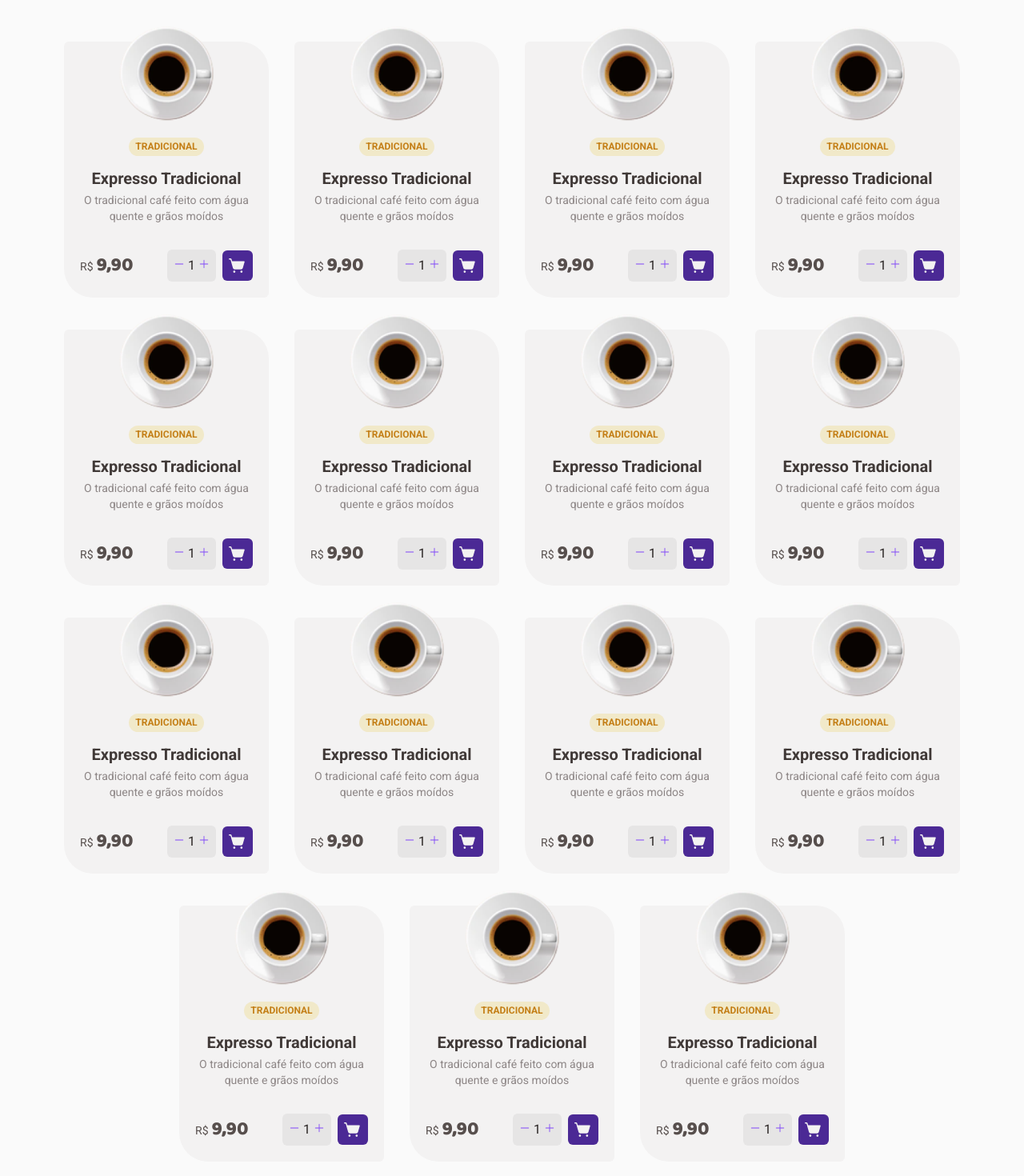
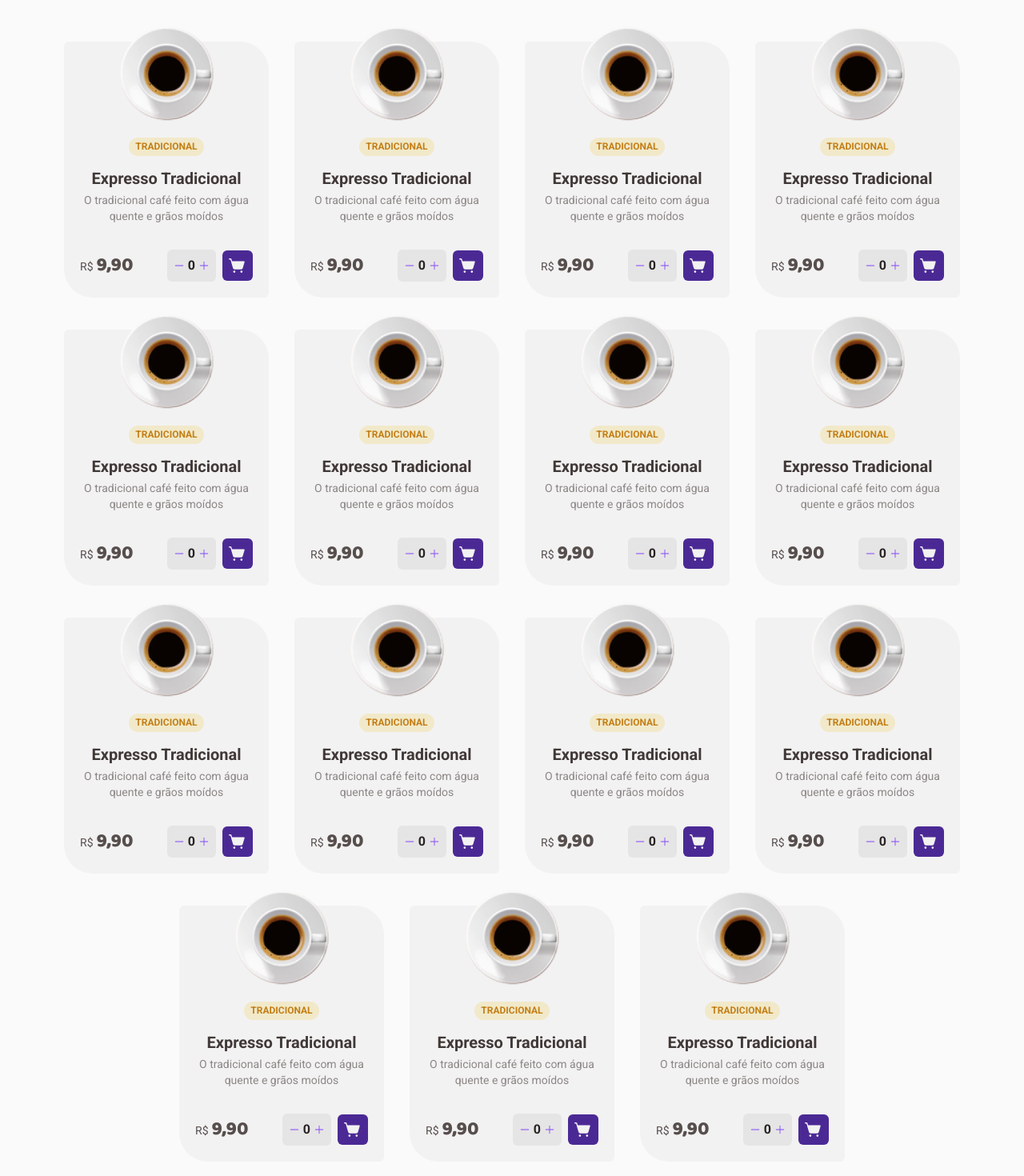
Before and after one commit to dhomini-rabelo/Estudos-Ignite-React-002, a React (Vite) app in the folder projects/practice02/: page / in a window 1280 px wide. Shown: the part 708-2178 px from the top of the page at 80% size. Built offline with nearby package versions, Linux system fonts and the light colour scheme.

Commit message:
up coffee box

```diff
--- a/projects/practice02/src/pages/index/index.tsx
+++ b/projects/practice02/src/pages/index/index.tsx
@@ -39,8 +39,8 @@ export function Index() {
             Com o Coffee Delivery você recebe seu café onde estiver, a qualquer
             hora
           </span>
-          <div className="topics mt-16 flex flex-col items-center justify-center ">
-            <div className="flex flex-wrap gap-y-5 gap-x-10">
+          <div className="grow mx-auto">
+            <div className="grid grid-cols-1 sm:grid-cols-2 mt-16 gap-y-5 gap-x-10">
               <div className="ad-box flex items-center justify-start">
                 <div className="p-2 bg-Yellow-800 text-Gray-100 rounded-full">
                   <ShoppingCart size={16} weight="fill" />
@@ -57,8 +57,6 @@ export function Index() {
                   Embalagem mantém o café intacto
                 </span>
               </div>
-            </div>
-            <div className="flex flex-wrap mt-5 gap-y-5 gap-x-10 mr-[0.6rem] lg:mr-0">
               <div className="ad-box flex items-center justify-start">
                 <div className="p-2 bg-Yellow-500 text-Gray-100 rounded-full">
                   <Timer size={16} weight="fill" />
@@ -110,11 +108,13 @@ export function Index() {
                 <strong className="baloo font-extrabold text-2xl">9,90</strong>
               </div>
               <div className="flex items-center justify-between gap-x-2">
-                <div className="gb-Gray-500 p-2 rounded-md bg-Gray-500">
+                <div className="gb-Gray-500 p-2 rounded-md bg-Gray-500 flex items-center justify-center">
                   <button className="text-Purple-500">
                     <Minus size={14} weight="fill" />
                   </button>
-                  <span className="text-Black-800 mx-1 ">1</span>
+                  <span className="text-Black-800 mx-1">
+                    <strong>0</strong>
+                  </span>
                   <button className="text-Purple-500">
                     <Plus size={14} weight="fill" />
                   </button>
@@ -146,11 +146,13 @@ export function Index() {
                 <strong className="baloo font-extrabold text-2xl">9,90</strong>
               </div>
               <div className="flex items-center justify-between gap-x-2">
-                <div className="gb-Gray-500 p-2 rounded-md bg-Gray-500">
+                <div className="gb-Gray-500 p-2 rounded-md bg-Gray-500 flex items-center justify-center">
                   <button className="text-Purple-500">
                     <Minus size={14} weight="fill" />
                   </button>
-                  <span className="text-Black-800 mx-1 ">1</span>
+                  <span className="text-Black-800 mx-1">
+                    <strong>0</strong>
+                  </span>
                   <button className="text-Purple-500">
                     <Plus size={14} weight="fill" />
                   </button>
@@ -182,11 +184,13 @@ export function Index() {
                 <strong className="baloo font-extrabold text-2xl">9,90</strong>
               </div>
               <div className="flex items-center justify-between gap-x-2">
-                <div className="gb-Gray-500 p-2 rounded-md bg-Gray-500">
+                <div className="gb-Gray-500 p-2 rounded-md bg-Gray-500 flex items-center justify-center">
                   <button className="text-Purple-500">
                     <Minus size={14} weight="fill" />
                   </button>
-                  <span className="text-Black-800 mx-1 ">1</span>
+                  <span className="text-Black-800 mx-1">
+                    <strong>0</strong>
+                  </span>
                   <button className="text-Purple-500">
                     <Plus size={14} weight="fill" />
                   </button>
@@ -218,11 +222,13 @@ export function Index() {
                 <strong className="baloo font-extrabold text-2xl">9,90</strong>
               </div>
               <div className="flex items-center justify-between gap-x-2">
-                <div className="gb-Gray-500 p-2 rounded-md bg-Gray-500">
+                <div className="gb-Gray-500 p-2 rounded-md bg-Gray-500 flex items-center justify-center">
                   <button className="text-Purple-500">
                     <Minus size={14} weight="fill" />
                   </button>
-                  <span className="text-Black-800 mx-1 ">1</span>
+                  <span className="text-Black-800 mx-1">
+                    <strong>0</strong>
+                  </span>
                   <button className="text-Purple-500">
                     <Plus size={14} weight="fill" />
                   </button>
@@ -254,11 +260,13 @@ export function Index() {
                 <strong className="baloo font-extrabold text-2xl">9,90</strong>
               </div>
               <div className="flex items-center justify-between gap-x-2">
-                <div className="gb-Gray-500 p-2 rounded-md bg-Gray-500">
+                <div className="gb-Gray-500 p-2 rounded-md bg-Gray-500 flex items-center justify-center">
                   <button className="text-Purple-500">
                     <Minus size={14} weight="fill" />
                   </button>
-                  <span className="text-Black-800 mx-1 ">1</span>
+                  <span className="text-Black-800 mx-1">
+                    <strong>0</strong>
+                  </span>
                   <button className="text-Purple-500">
                     <Plus size={14} weight="fill" />
                   </button>
@@ -290,11 +298,13 @@ export function Index() {
                 <strong className="baloo font-extrabold text-2xl">9,90</strong>
               </div>
               <div className="flex items-center justify-between gap-x-2">
-                <div className="gb-Gray-500 p-2 rounded-md bg-Gray-500">
+                <div className="gb-Gray-500 p-2 rounded-md bg-Gray-500 flex items-center justify-center">
                   <button className="text-Purple-500">
                     <Minus size={14} weight="fill" />
                   </button>
-                  <span className="text-Black-800 mx-1 ">1</span>
+                  <span className="text-Black-800 mx-1">
+                    <strong>0</strong>
+                  </span>
                   <button className="text-Purple-500">
                     <Plus size={14} weight="fill" />
                   </button>
@@ -326,11 +336,13 @@ export function Index() {
                 <strong className="baloo font-extrabold text-2xl">9,90</strong>
               </div>
               <div className="flex items-center justify-between gap-x-2">
-                <div className="gb-Gray-500 p-2 rounded-md bg-Gray-500">
+                <div className="gb-Gray-500 p-2 rounded-md bg-Gray-500 flex items-center justify-center">
                   <button className="text-Purple-500">
                     <Minus size={14} weight="fill" />
                   </button>
-                  <span className="text-Black-800 mx-1 ">1</span>
+                  <span className="text-Black-800 mx-1">
+                    <strong>0</strong>
+                  </span>
                   <button className="text-Purple-500">
                     <Plus size={14} weight="fill" />
                   </button>
@@ -362,11 +374,13 @@ export function Index() {
                 <strong className="baloo font-extrabold text-2xl">9,90</strong>
               </div>
               <div className="flex items-center justify-between gap-x-2">
-                <div className="gb-Gray-500 p-2 rounded-md bg-Gray-500">
+                <div className="gb-Gray-500 p-2 rounded-md bg-Gray-500 flex items-center justify-center">
                   <button className="text-Purple-500">
                     <Minus size={14} weight="fill" />
                   </button>
-                  <span className="text-Black-800 mx-1 ">1</span>
+                  <span className="text-Black-800 mx-1">
+                    <strong>0</strong>
+                  </span>
                   <button className="text-Purple-500">
                     <Plus size={14} weight="fill" />
                   </button>
@@ -398,11 +412,13 @@ export function Index() {
                 <strong className="baloo font-extrabold text-2xl">9,90</strong>
               </div>
               <div className="flex items-center justify-between gap-x-2">
-                <div className="gb-Gray-500 p-2 rounded-md bg-Gray-500">
+                <div className="gb-Gray-500 p-2 rounded-md bg-Gray-500 flex items-center justify-center">
                   <button className="text-Purple-500">
                     <Minus size={14} weight="fill" />
                   </button>
-                  <span className="text-Black-800 mx-1 ">1</span>
+                  <span className="text-Black-800 mx-1">
+                    <strong>0</strong>
+                  </span>
                   <button className="text-Purple-500">
                     <Plus size={14} weight="fill" />
                   </button>
@@ -434,11 +450,13 @@ export function Index() {
                 <strong className="baloo font-extrabold text-2xl">9,90</strong>
               </div>
               <div className="flex items-center justify-between gap-x-2">
-                <div className="gb-Gray-500 p-2 rounded-md bg-Gray-500">
+                <div className="gb-Gray-500 p-2 rounded-md bg-Gray-500 flex items-center justify-center">
                   <button className="text-Purple-500">
                     <Minus size={14} weight="fill" />
                   </button>
-                  <span className="text-Black-800 mx-1 ">1</span>
+                  <span className="text-Black-800 mx-1">
+                    <strong>0</strong>
+                  </span>
                   <button className="text-Purple-500">
                     <Plus size={14} weight="fill" />
                   </button>
@@ -470,11 +488,13 @@ export function Index() {
                 <strong className="baloo font-extrabold text-2xl">9,90</strong>
               </div>
               <div className="flex items-center justify-between gap-x-2">
-                <div className="gb-Gray-500 p-2 rounded-md bg-Gray-500">
+                <div className="gb-Gray-500 p-2 rounded-md bg-Gray-500 flex items-center justify-center">
                   <button className="text-Purple-500">
                     <Minus size={14} weight="fill" />
                   </button>
-                  <span className="text-Black-800 mx-1 ">1</span>
+                  <span className="text-Black-800 mx-1">
+                    <strong>0</strong>
+                  </span>
                   <button className="text-Purple-500">
                     <Plus size={14} weight="fill" />
                   </button>
@@ -506,11 +526,13 @@ export function Index() {
                 <strong className="baloo font-extrabold text-2xl">9,90</strong>
               </div>
               <div className="flex items-center justify-between gap-x-2">
-                <div className="gb-Gray-500 p-2 rounded-md bg-Gray-500">
+                <div className="gb-Gray-500 p-2 rounded-md bg-Gray-500 flex items-center justify-center">
                   <button className="text-Purple-500">
                     <Minus size={14} weight="fill" />
                   </button>
-                  <span className="text-Black-800 mx-1 ">1</span>
+                  <span className="text-Black-800 mx-1">
+                    <strong>0</strong>
+                  </span>
                   <button className="text-Purple-500">
                     <Plus size={14} weight="fill" />
                   </button>
@@ -542,11 +564,13 @@ export function Index() {
                 <strong className="baloo font-extrabold text-2xl">9,90</strong>
               </div>
               <div className="flex items-center justify-between gap-x-2">
-                <div className="gb-Gray-500 p-2 rounded-md bg-Gray-500">
+                <div className="gb-Gray-500 p-2 rounded-md bg-Gray-500 flex items-center justify-center">
                   <button className="text-Purple-500">
                     <Minus size={14} weight="fill" />
                   </button>
-                  <span className="text-Black-800 mx-1 ">1</span>
+                  <span className="text-Black-800 mx-1">
+                    <strong>0</strong>
+                  </span>
                   <button className="text-Purple-500">
                     <Plus size={14} weight="fill" />
                   </button>
@@ -578,11 +602,13 @@ export function Index() {
                 <strong className="baloo font-extrabold text-2xl">9,90</strong>
               </div>
               <div className="flex items-center justify-between gap-x-2">
-                <div className="gb-Gray-500 p-2 rounded-md bg-Gray-500">
+                <div className="gb-Gray-500 p-2 rounded-md bg-Gray-500 flex items-center justify-center">
                   <button className="text-Purple-500">
                     <Minus size={14} weight="fill" />
                   </button>
-                  <span className="text-Black-800 mx-1 ">1</span>
+                  <span className="text-Black-800 mx-1">
+                    <strong>0</strong>
+                  </span>
                   <button className="text-Purple-500">
                     <Plus size={14} weight="fill" />
                   </button>
@@ -614,11 +640,13 @@ export function Index() {
                 <strong className="baloo font-extrabold text-2xl">9,90</strong>
               </div>
               <div className="flex items-center justify-between gap-x-2">
-                <div className="gb-Gray-500 p-2 rounded-md bg-Gray-500">
+                <div className="gb-Gray-500 p-2 rounded-md bg-Gray-500 flex items-center justify-center">
                   <button className="text-Purple-500">
                     <Minus size={14} weight="fill" />
                   </button>
-                  <span className="text-Black-800 mx-1 ">1</span>
+                  <span className="text-Black-800 mx-1">
+                    <strong>0</strong>
+                  </span>
                   <button className="text-Purple-500">
                     <Plus size={14} weight="fill" />
                   </button>
```
